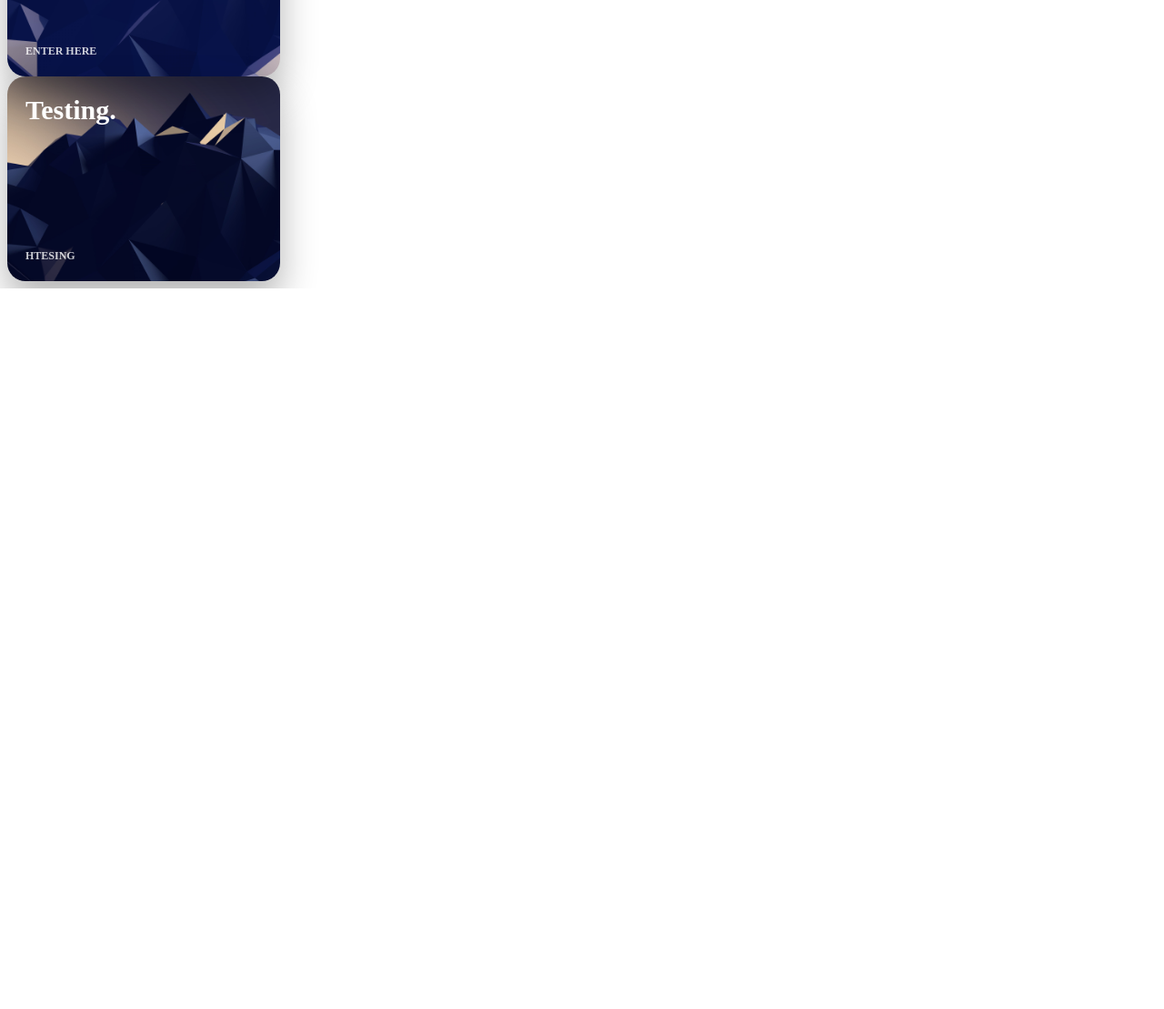
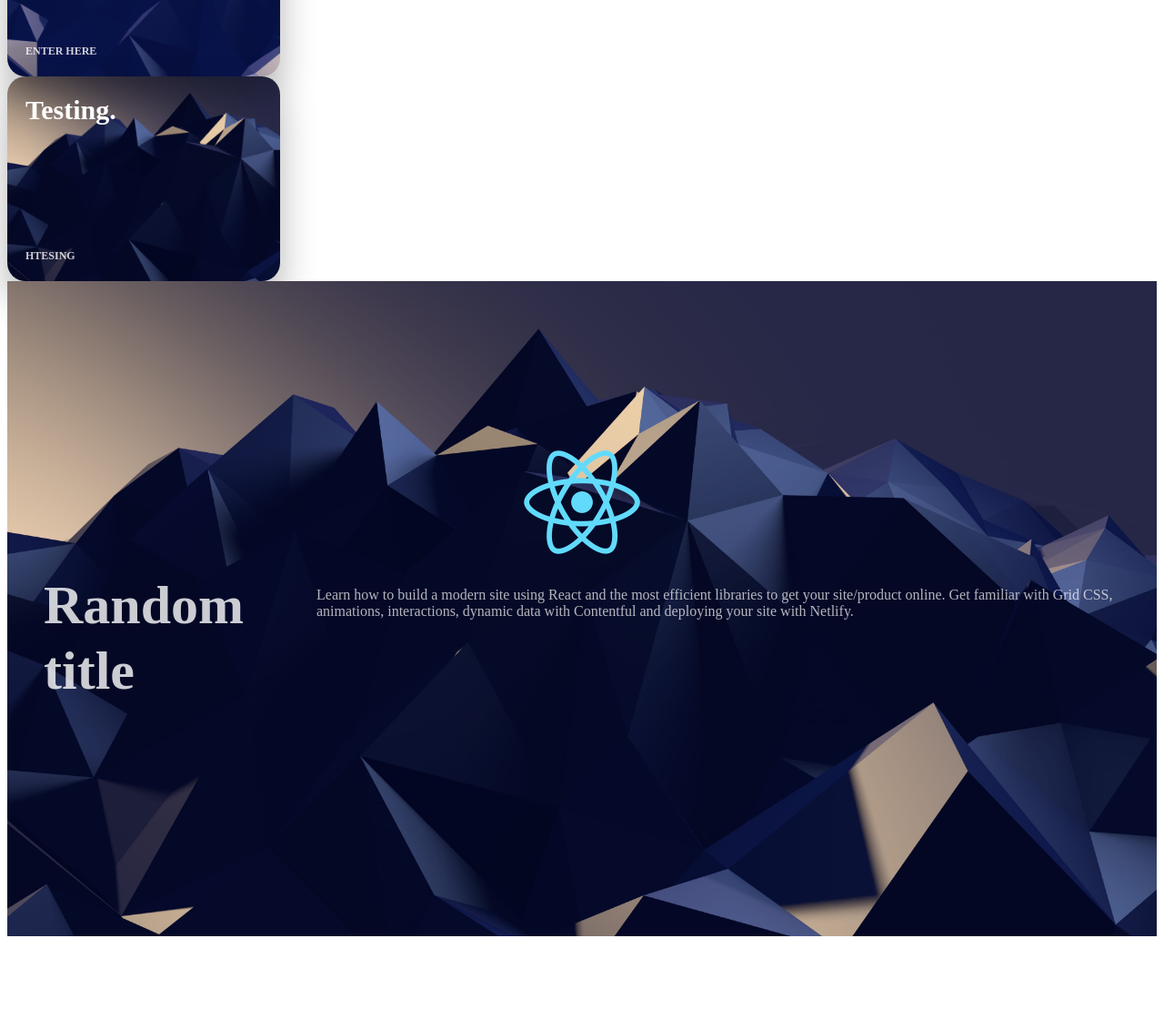
Before and after one commit to karunrajk/react, a Gatsby site: page / in a window 1280 px wide. Shown: the part 2198-3307 px from the top of the page at 91% size. Before the commit the page ends 2515 px from the top, so only its background shows below. Built offline with nearby package versions, Linux system fonts and the light colour scheme; Gatsby itself is replaced by a stand-in of ours.

Commit message:
Champter 8 - Styled Components

```diff
--- a/package.json
+++ b/package.json
@@ -8,7 +8,8 @@
     "gatsby-link": "^1.6.40",
     "gatsby-plugin-react-helmet": "^2.0.10",
     "node": "^23.4.0",
-    "react-helmet": "^5.2.0"
+    "react-helmet": "^5.2.0",
+    "styled-components": "^3.3.3"
   },
   "keywords": [
     "gatsby"
--- /dev/null
+++ b/src/components/Section.js
@@ -0,0 +1,84 @@
+// use client;
+import React from 'react'
+import styled from 'styled-components'
+import Wave from './Wave'
+
+const SectionGroup =  styled.div`
+    background: url(${props =>props.image});
+    height: 720px;
+    background-size: cover;
+    display: grid;
+    grid-template-rows: 300px auto;
+    grid-gap: 20px;
+    position: relative;
+`
+const SectionLogo = styled.img`
+    align-self: end
+    width: 128px;
+    margin: 0 auto;
+`
+
+const SectionTitleGroup = styled.div`
+    display: grid;
+    grid-template-columns: 300px auto;
+    margin: 0 40px;
+    grid-grap: 20px;
+    grid-template-rows: auto 100%;
+
+    @media (max-width: 720px){
+        grid-template-columns: 1fr
+        text-align: center;
+    }
+`
+
+const SectionText = styled.p`
+    color: rgba(255,255,255,0.7);
+    aign-self: right;
+
+    @media (maxwidth: 720px){
+        font-size: 16
+    }
+
+`
+const SectionTitle = styled.h3`
+    font-size: 60px;
+    margin: 0;
+    line-height: 1.2;
+    color: rgba(255,255,255,0.8);
+    align-self: left;
+
+    @media (maxwidth: 720px){
+        font-size: 48px
+    }
+`
+
+const WaveBottom = styled.div`
+    ${'' /* margin: 0px; */}
+    position: absolute;
+    ${'' /* self-align: bottom; */}
+    width: 100%;
+    ${'' /* height: 100%; */}
+    bottom: -80px;
+`
+const WaveTop = styled.div`
+    position: absolute;
+    top: -80px;
+    transform: rotate(180deg);
+`
+
+const Section = props => (
+
+        <SectionGroup image={props.image}>
+            <WaveTop> <Wave /> </WaveTop>
+            <WaveBottom> <Wave /> </WaveBottom>
+            <SectionLogo src={props.logo}></SectionLogo>
+            <SectionTitleGroup>
+                    <SectionTitle> {props.title}</SectionTitle>
+                    <SectionText> {props.text}</SectionText>
+            </SectionTitleGroup>
+            {/* <Wave /> */}
+        </SectionGroup>
+
+)
+
+export default Section
--- /dev/null
+++ b/src/components/Wave.js
@@ -0,0 +1,12 @@
+import React from 'react'
+
+const Wave =() =>(
+
+    <svg width="100%" height="172" viewBox="0 0 2560 172" fill="none" xmlns="http://www.w3.org/2000/svg">
+        <path fill="white">
+        <animate repeatCount="indefinite" fill="freeze" attributeName="d" dur="10s" values="M0 25.9086C277 84.5821 433 65.736 720 25.9086C934.818 -3.9019 1214.06 -5.23669 1442 8.06597C2079 45.2421 2208 63.5007 2560 25.9088V171.91L0 171.91V25.9086Z; M0 87.1596C316 87.1597 444 160 884 52.0001C1324 -55.9999 1320.29 34.966 1538 71.251C1814 117.251 2156 189.252 2560 87.1597V233.161L0 233.161V87.1596Z;M0 53.6584C158 11.0001 213 0 363 0C513 0 855.555 115.001 1154 115.001C1440 115.001 1626 -38.0004 2560 53.6585V199.66L0 199.66V53.6584Z; M0 25.9086C277 84.5821 433 65.736 720 25.9086C934.818 -3.9019 1214.06 -5.23669 1442 8.06597C2079 45.2421 2208 63.5007 2560 25.9088V171.91L0 171.91V25.9086Z"/>
+        </path>
+    </svg>
+)
+
+export default Wave;
--- a/src/layouts/index.css
+++ b/src/layouts/index.css
@@ -5,6 +5,7 @@ body {
     font-weight: 400;
     font-style: normal;
     margin-top: 0;
+    margin: 0;
     font-size: 20;
     /* -webkit-font-smoothing: antialiased; */
     line-height: 1.3;
@@ -76,7 +77,7 @@ a{
     /* position: ; */
     position: absolute;
     /* bottom: 0; */
-    bottom: 0;
+    bottom: -50px;
     left: 0;
 
 }
--- a/src/layouts/index.js
+++ b/src/layouts/index.js
@@ -1,3 +1,4 @@
+'use client';
 import React from 'react'
 import PropTypes from 'prop-types'
 import Helmet from 'react-helmet'
--- a/src/pages/404.js
+++ b/src/pages/404.js
@@ -1,3 +1,4 @@
+// 'use client';
 import React from 'react'
 
 const NotFoundPage = () => (
--- a/src/pages/index.js
+++ b/src/pages/index.js
@@ -1,6 +1,11 @@
+// use client;
+
 import React from 'react'
 import Link from 'gatsby-link'
 import Card from '../components/Card';
+import Section from '../components/Section';
+import Wave from '../components/Wave';
+
 
 const IndexPage = () => (
   <div>
@@ -19,12 +24,12 @@ const IndexPage = () => (
         <img src={require("../images/logo-studio.png")} width="50px"/>
         <img src={require("../images/logo-swift.png")} width="50px"/>
       </div>
-      <svg width="100%" height="172" viewBox="0 0 2560 172" fill="none" xmlns="http://www.w3.org/2000/svg">
+      {/* <svg width="100%" height="172" viewBox="0 0 2560 172" fill="none" xmlns="http://www.w3.org/2000/svg">
       <path fill="white">
         <animate repeatCount="indefinite" fill="freeze" attributeName="d" dur="10s" values="M0 25.9086C277 84.5821 433 65.736 720 25.9086C934.818 -3.9019 1214.06 -5.23669 1442 8.06597C2079 45.2421 2208 63.5007 2560 25.9088V171.91L0 171.91V25.9086Z; M0 87.1596C316 87.1597 444 160 884 52.0001C1324 -55.9999 1320.29 34.966 1538 71.251C1814 117.251 2156 189.252 2560 87.1597V233.161L0 233.161V87.1596Z;M0 53.6584C158 11.0001 213 0 363 0C513 0 855.555 115.001 1154 115.001C1440 115.001 1626 -38.0004 2560 53.6585V199.66L0 199.66V53.6584Z; M0 25.9086C277 84.5821 433 65.736 720 25.9086C934.818 -3.9019 1214.06 -5.23669 1442 8.06597C2079 45.2421 2208 63.5007 2560 25.9088V171.91L0 171.91V25.9086Z"/>
         </path>
-      </svg>
-
+      </svg> */}
+      <Wave> </Wave>
       </div>
     </div>
     <div className='Cards'>
@@ -68,6 +73,14 @@ const IndexPage = () => (
           image = {require('../images/wallpaper2.jpg')}/>
        </div>
     </div>
+    <div>
+      <Section
+        image={require('../images/wallpaper2.jpg')}
+        logo={require('../images/logo-react.png')}
+        title={"Random title"}
+        text={"Learn how to build a modern site using React and the most efficient libraries to get your site/product online. Get familiar with Grid CSS, animations, interactions, dynamic data with Contentful and deploying your site with Netlify." }
+        />
+    </div>
   </div>
 )
 
--- a/src/pages/page-2.js
+++ b/src/pages/page-2.js
@@ -1,3 +1,4 @@
+// 'use client';
 import React from 'react'
 import Link from 'gatsby-link'
 
```
Also changed, not shown: 1 other file.
